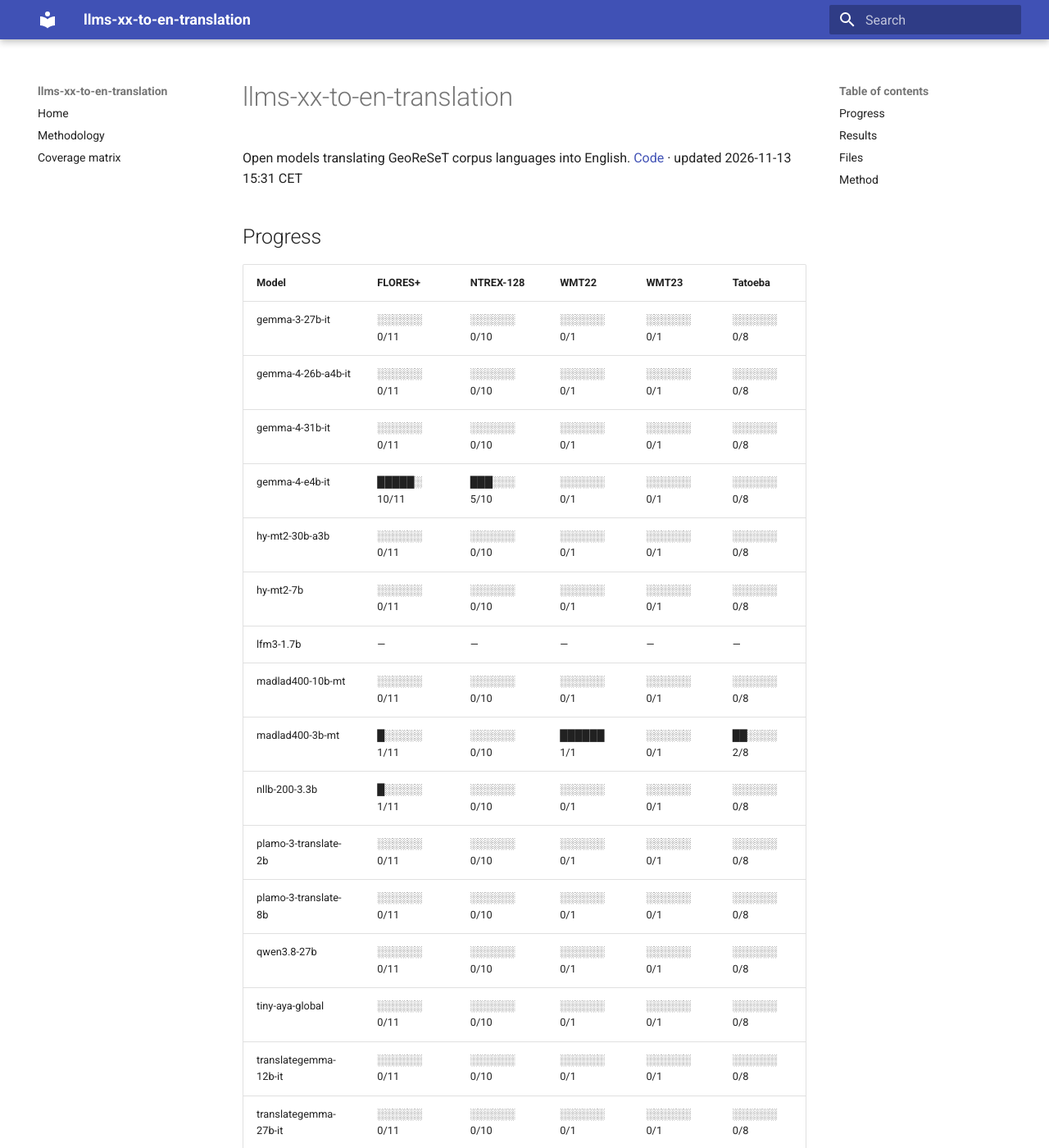
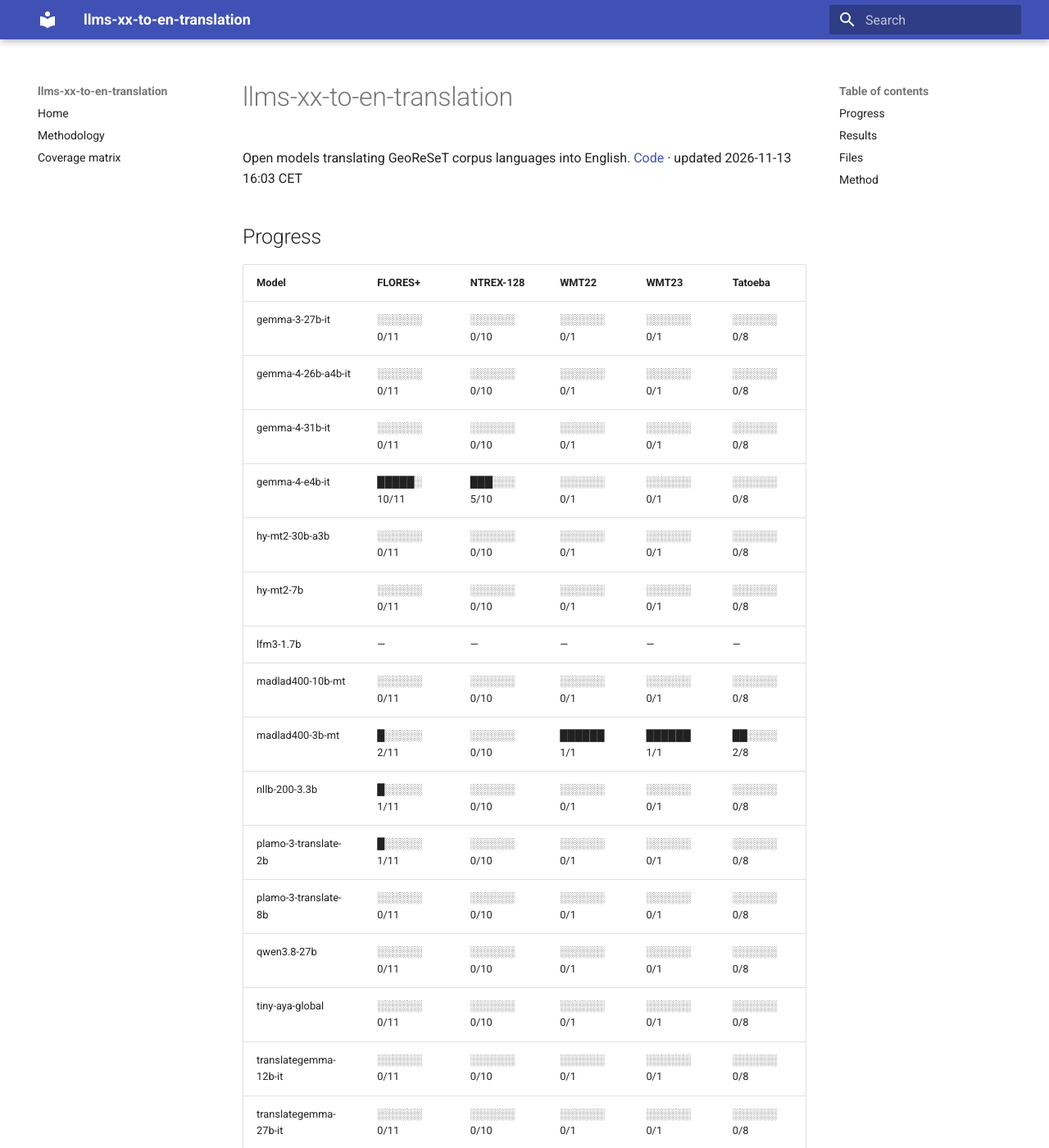
Before and after one commit to NoeFlandre/llms-xx-to-en-translation, an MkDocs documentation site: the page built from docs/dataset_card.md, in a window 1280 px wide and 1400 px high. Shown: the whole window at 82% size. Built offline with MkDocs 1.6.1 and Material for MkDocs 9.7.7, drawn with Linux system fonts in a browser that asks for light colours.

Commit message:
Rebuild dataset card with current progress
Co-Authored-By: Claude Haiku 5.5 <noreply@anthropic.com>

```diff
--- a/docs/dataset_card.md
+++ b/docs/dataset_card.md
@@ -12,7 +12,7 @@ tags:
 # llms-xx-to-en-translation
 
 Open models translating GeoReSeT corpus languages into English.
-[Code](https://github.com/NoeFlandre/llms-xx-to-en-translation) · updated 2026-11-13 15:31 CET
+[Code](https://github.com/NoeFlandre/llms-xx-to-en-translation) · updated 2026-11-13 16:03 CET
 
 ## Progress
 
@@ -26,9 +26,9 @@ Open models translating GeoReSeT corpus languages into English.
 | hy-mt2-7b | ░░░░░░ 0/11 | ░░░░░░ 0/10 | ░░░░░░ 0/1 | ░░░░░░ 0/1 | ░░░░░░ 0/8 |
 | lfm3-1.7b | — | — | — | — | — |
 | madlad400-10b-mt | ░░░░░░ 0/11 | ░░░░░░ 0/10 | ░░░░░░ 0/1 | ░░░░░░ 0/1 | ░░░░░░ 0/8 |
-| madlad400-3b-mt | █░░░░░ 1/11 | ░░░░░░ 0/10 | ██████ 1/1 | ░░░░░░ 0/1 | ██░░░░ 2/8 |
+| madlad400-3b-mt | █░░░░░ 2/11 | ░░░░░░ 0/10 | ██████ 1/1 | ██████ 1/1 | ██░░░░ 2/8 |
 | nllb-200-3.3b | █░░░░░ 1/11 | ░░░░░░ 0/10 | ░░░░░░ 0/1 | ░░░░░░ 0/1 | ░░░░░░ 0/8 |
-| plamo-3-translate-2b | ░░░░░░ 0/11 | ░░░░░░ 0/10 | ░░░░░░ 0/1 | ░░░░░░ 0/1 | ░░░░░░ 0/8 |
+| plamo-3-translate-2b | █░░░░░ 1/11 | ░░░░░░ 0/10 | ░░░░░░ 0/1 | ░░░░░░ 0/1 | ░░░░░░ 0/8 |
 | plamo-3-translate-8b | ░░░░░░ 0/11 | ░░░░░░ 0/10 | ░░░░░░ 0/1 | ░░░░░░ 0/1 | ░░░░░░ 0/8 |
 | qwen3.8-27b | ░░░░░░ 0/11 | ░░░░░░ 0/10 | ░░░░░░ 0/1 | ░░░░░░ 0/1 | ░░░░░░ 0/8 |
 | tiny-aya-global | ░░░░░░ 0/11 | ░░░░░░ 0/10 | ░░░░░░ 0/1 | ░░░░░░ 0/1 | ░░░░░░ 0/8 |
```
